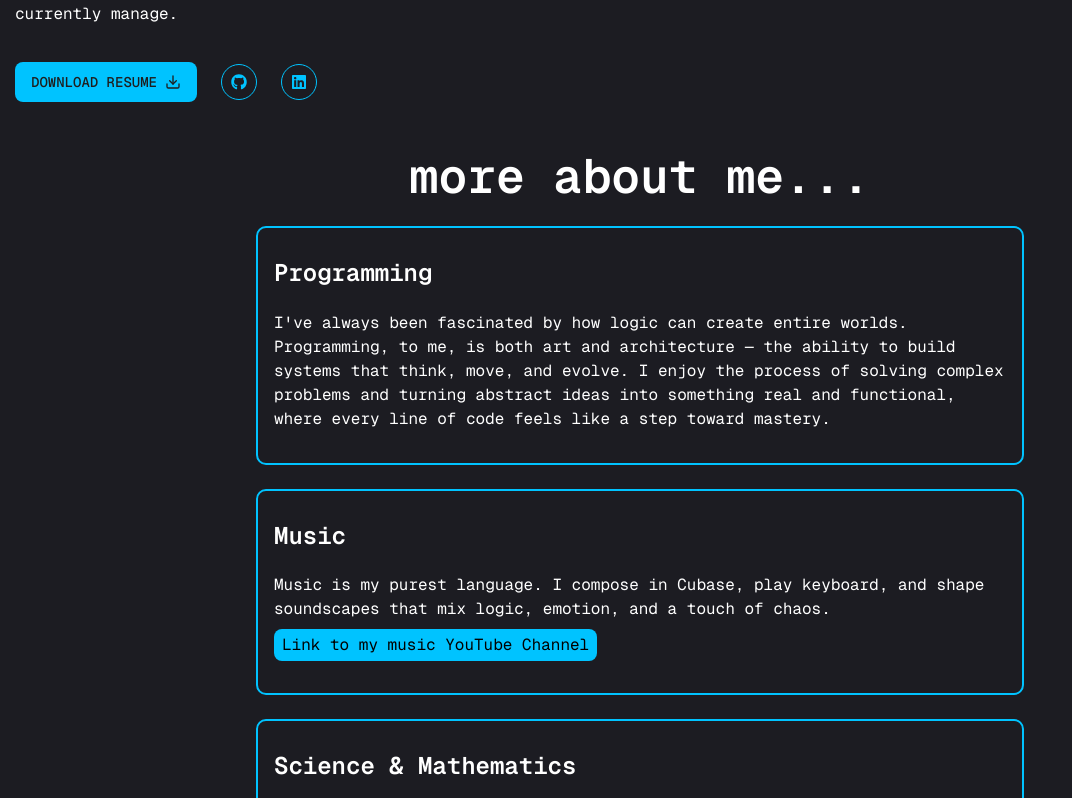
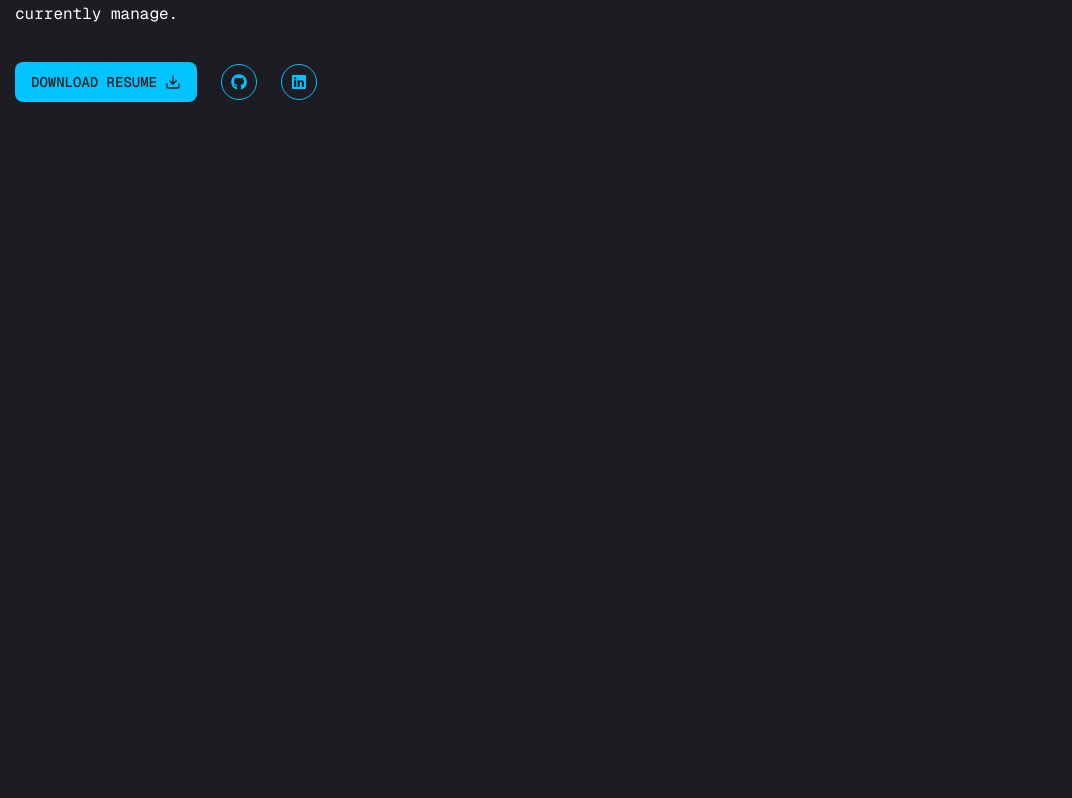
Before and after one commit to DanielPilant/portfolio, a Next.js app: page / in a window 1280 px wide. Shown: the part 662-1460 px from the top of the page, without its empty margins (0-1072 px from the left). After the commit the page ends 800 px from the top, so only its background shows below. Built offline with nearby package versions, Linux system fonts and the light colour scheme.

Commit message:
Comment out "more about me" section in Home component

```diff
--- a/app/page.jsx
+++ b/app/page.jsx
@@ -68,7 +68,7 @@ const Home = () => {
             <Photo />
           </div>
         </div>
-        <div className="border-b border-white/10 mb-8 flex flex-col items-center">
+        {/* <div className="border-b border-white/10 mb-8 flex flex-col items-center">
           <h2 className="mb-6 mt-4">more about me...</h2>
 
           <div
@@ -142,7 +142,7 @@ const Home = () => {
               between light and darkness within us.
             </p>
           </div>
-        </div>
+        </div>*/}
       </div>
     </section>
   );
```
